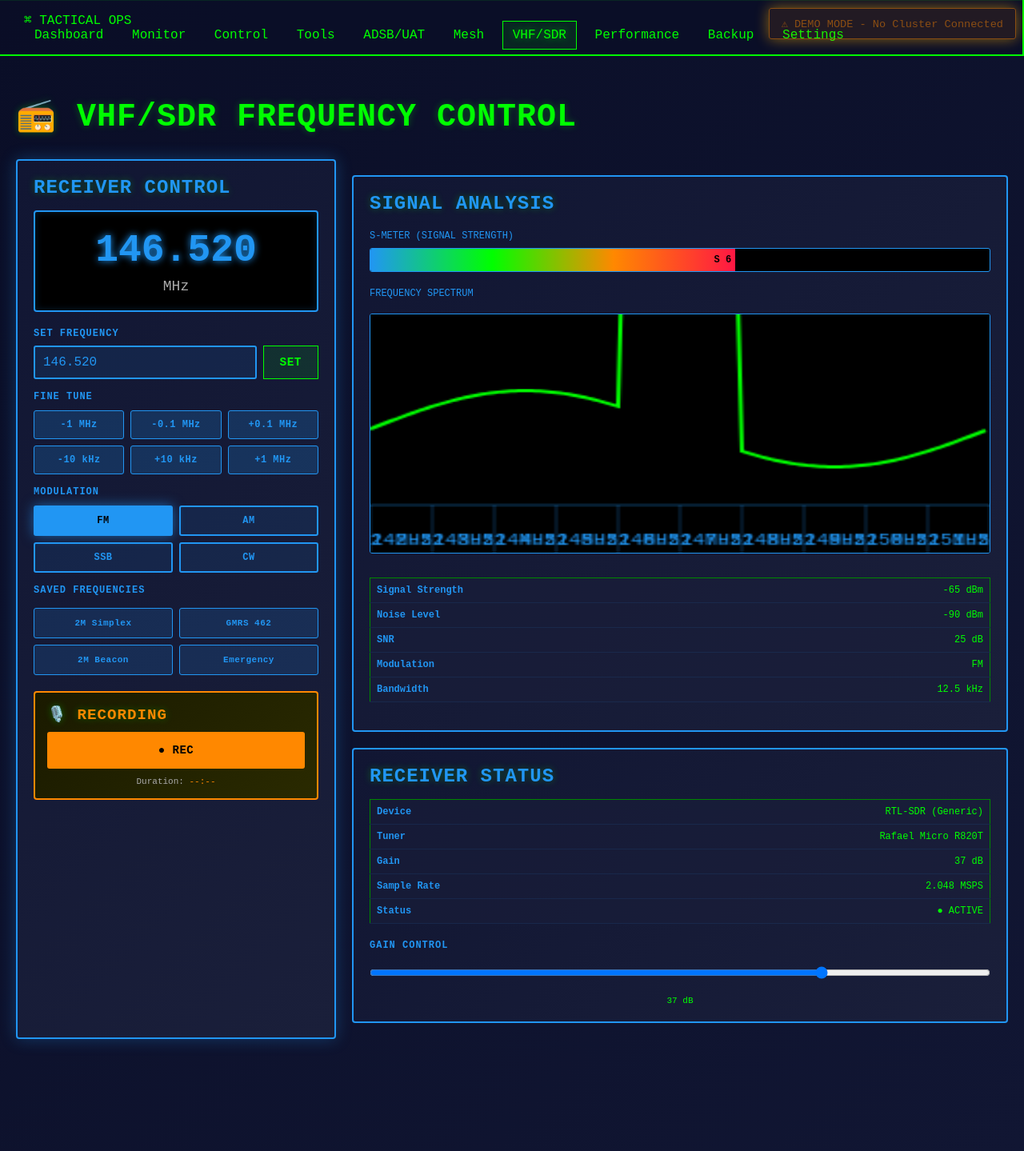
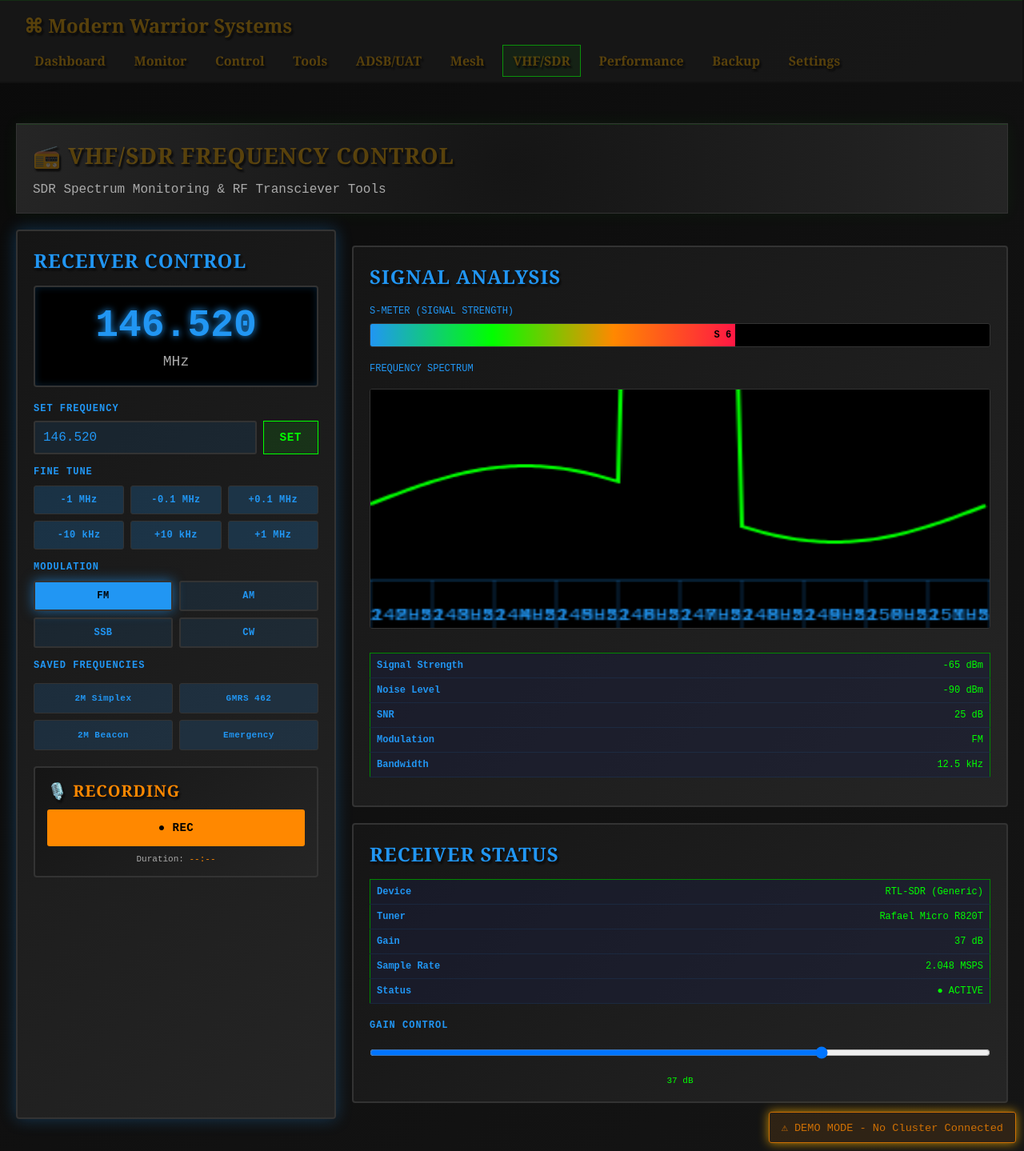
Before and after one commit to VidiVici98/Portable-Pi-5-Cluster-Server, a Flask app: page /vhf in a window 1280 px wide. Shown: the whole page at 80% size. Run offline with Flask 3, Linux system fonts and the light colour scheme.

Commit message:
Improved Dashboard Styles

```diff
--- a/web/static/css/style.css
+++ b/web/static/css/style.css
@@ -12,33 +11,27 @@
     --warning: #ffb300;        /* Amber - warning */
     --success: #00ff00;        /* Green - operational */
     --info: #00bfff;           /* Deep sky blue */
-
     /* Backgrounds */
-    --bg-primary: #0a0e27;     /* Deep navy */
-    --bg-secondary: #111633;   /* Slightly lighter navy */
-    --bg-tertiary: #1a1f3a;    /* Even lighter */
-
+    --bg-primary: #0a0a0a;     /* Deep navy */
+    --bg-secondary: #151515;   /* Slightly lighter navy */
+    --bg-tertiary: #252525;    /* Even lighter */
     /* Text colors */
     --text-primary: #00ff00;   /* CRT green */
     --text-secondary: #00cc00; /* Darker green */
     --text-muted: #008800;     /* Muted green */
-
     /* Borders */
     --border-color: #00ff00;
     --border-color-dim: #008800;
-
     /* Fonts */
     --font-mono: 'Courier New', 'Courier', monospace;
     --font-sans: 'Segoe UI', 'Roboto', sans-serif;
 }
-
 /* Global styles */
 * {
     margin: 0;
     padding: 0;
     box-sizing: border-box;
 }
-
 html, body {
     width: 100%;
     height: 100%;
@@ -48,122 +41,91 @@ html, body {
     color: var(--text-primary);
     overflow-x: hidden;
 }
-
-/* Grid background pattern */
-body::before {
-    content: '';
-    position: fixed;
-    top: 0;
-    left: 0;
-    width: 100%;
-    height: 100%;
-    background-image:
-        linear-gradient(0deg, transparent 24%, rgba(0, 255, 0, 0.03) 25%, rgba(0, 255, 0, 0.03) 26%, transparent 27%, transparent 74%, rgba(0, 255, 0, 0.03) 75%, rgba(0, 255, 0, 0.03) 76%, transparent 77%, transparent),
-        linear-gradient(90deg, transparent 24%, rgba(0, 255, 0, 0.03) 25%, rgba(0, 255, 0, 0.03) 26%, transparent 27%, transparent 74%, rgba(0, 255, 0, 0.03) 75%, rgba(0, 255, 0, 0.03) 76%, transparent 77%, transparent);
-    background-size: 40px 40px;
-    pointer-events: none;
-    z-index: -1;
-}
-
 /* Container */
 .container {
     max-width: 1400px;
     margin: 0 auto;
     padding: 20px;
 }
-
 /* Typography */
 h1, h2, h3, h4, h5, h6 {
-    font-family: var(--font-mono);
-    color: var(--text-primary);
-    text-shadow: 0 0 10px rgba(0, 255, 0, 0.3);
+    font-family:Georgia, 'Times New Roman', Times, serif;
+    color:rgba(255, 179, 0, 0.3);
+    text-shadow: 1px 2px 2px #111,
+                 2px 3px 2px #0b0b0b;
     margin-bottom: 15px;
     font-weight: bold;
     letter-spacing: 1px;
 }
-
-h1 { font-size: 2.5em; margin-bottom: 30px; }
-h2 { font-size: 2em; }
+h1 { font-size: 2.25em; margin-bottom: 30px; }
+h2 { font-size: 1.75em; }
 h3 { font-size: 1.5em; }
-h4 { font-size: 1.2em; }
-
+h4 { font-size: 1.25em; }
 p, span, a {
     color: var(--text-primary);
 }
-
 a {
     text-decoration: none;
     transition: all 0.3s ease;
     border-bottom: 1px solid transparent;
 }
-
 a:hover {
     color: var(--secondary);
     text-shadow: 0 0 5px rgba(255, 136, 0, 0.5);
 }
-
 /* Navigation */
+.nav-brand {
+    height: 50px;
+    position: relative;
+    display: block;
+    font-family: Georgia, 'Times New Roman', Times, serif;
+    color:rgba(255, 179, 0, 0.3);
+    font-weight: bold;
+    text-shadow: 1px 2px 2px #111,
+                 2px 3px 2px #0b0b0b;
+    font-size: 1.5rem;
+}
 nav {
-    background: rgba(10, 14, 39, 0.8);
-    border-bottom: 2px solid var(--border-color);
-    border-right: 2px solid var(--border-color);
+    background: rgba(25, 25, 25, 0.8);
+    border-bottom: 2px solid #111;
+    border-right: 2px solid #111;
     padding: 15px 30px;
     margin-bottom: 30px;
     box-shadow: inset 0 1px 0 rgba(0, 255, 0, 0.1);
 }
-
 nav ul {
     list-style: none;
     display: flex;
     gap: 30px;
 }
-
 nav a {
-    color: var(--text-primary);
     padding: 8px 12px;
     border: 1px solid transparent;
     transition: all 0.3s ease;
+    font-family: Georgia, 'Times New Roman', Times, serif;
+    color:rgba(255, 179, 0, 0.3);
+    font-weight: bold;
+    text-shadow: 1px 2px 2px #111,
+                 2px 3px 2px #0b0b0b;
 }
-
 nav a:hover, nav a.active {
-    border: 1px solid var(--border-color);
-    background: rgba(0, 255, 0, 0.1);
-    color: var(--primary);
-    text-shadow: 0 0 10px rgba(0, 255, 0, 0.5);
+    border: 1px solid rgba(0, 255, 0, 0.5);
+    background:rgba(0, 255, 0, 0.05);
+    font-family: Georgia, 'Times New Roman', Times, serif;
+    color:rgba(255, 179, 0, 0.3);
+    font-weight: bold;
+    text-shadow: 1px 2px 2px #111,
+                 2px 3px 2px #0b0b0b;
 }
-
 /* Cards/Panels */
 .card, .panel {
-    background: rgba(26, 31, 58, 0.7);
-    border: 1px solid var(--border-color-dim);
-    border-left: 3px solid var(--primary);
+    background: radial-gradient(circle at 50%, #151515, #252525);
+    border: 1px solid #333;
     padding: 20px;
     margin-bottom: 20px;
     box-shadow: 0 0 20px rgba(0, 255, 0, 0.05), inset 0 1px 0 rgba(0, 255, 0, 0.1);
     transition: all 0.3s ease;
 }
-
-.card:hover {
-    border-left: 3px solid var(--primary);
-    box-shadow: 0 0 30px rgba(0, 255, 0, 0.15), inset 0 1px 0 rgba(0, 255, 0, 0.1);
-    transform: translateX(5px);
-}
-
-.card.critical {
-    border-left-color: var(--danger);
-    box-shadow: 0 0 20px rgba(255, 23, 68, 0.1);
-}
-
-.card.warning {
-    border-left-color: var(--warning);
-    box-shadow: 0 0 20px rgba(255, 179, 0, 0.1);
-}
-
-.card.success {
-    border-left-color: var(--success);
-    box-shadow: 0 0 20px rgba(0, 255, 0, 0.1);
-}
-
 /* Buttons */
 button, .btn {
     background: rgba(0, 255, 0, 0.1);
@@ -467,38 +411,33 @@ tbody tr:hover {
     border-radius: 50%;
     animation: spin 0.8s linear infinite;
 }
-
 @keyframes spin {
     0% { transform: rotate(0deg); }
     100% { transform: rotate(360deg); }
 }
-
 /* Demo mode indicator */
 .demo-mode {
     position: fixed;
-    top: 10px;
+    bottom: 10px;
     right: 10px;
-    background: rgba(255, 136, 0, 0.2);
+    background: rgba(188, 115, 32, 0.2);
     border: 1px solid var(--secondary);
     color: var(--secondary);
     padding: 10px 15px;
     border-radius: 3px;
     font-size: 0.85em;
     z-index: 1000;
-    animation: pulse-warning 3s infinite;
+    animation: pulse-warning 6s infinite;
 }
-
 /* Responsive */
 @media (max-width: 768px) {
     .grid-2, .grid-3, .grid-4 {
         grid-template-columns: 1fr;
     }
-
     nav ul {
         flex-direction: column;
         gap: 10px;
     }
-
     h1 { font-size: 1.8em; }
     h2 { font-size: 1.4em; }
 }
--- a/web/templates/control.html
+++ b/web/templates/control.html
@@ -11,7 +11,7 @@
     <div class="demo-mode">⚠ DEMO MODE - No Cluster Connected</div>
     {% endif %}
     <nav class="navbar">
-        <div class="nav-brand">⌘ TACTICAL OPS</div>
+        <div class="nav-brand">⌘ Modern Warrior Systems</div>
         <div class="nav-links">
             <a href="/">Dashboard</a>
             <a href="/monitor">Monitor</a>
@@ -27,7 +27,6 @@
         <div class="demo-badge" id="demoBadge" style="display:none;">DEMO MODE</div>
     </nav>
     <main class="container">
-        <h1>CLUSTER CONTROL</h1>
         <!-- Cluster Operations -->
         <div class="card">
             <h2>CLUSTER OPERATIONS</h2>
--- a/web/templates/index.html
+++ b/web/templates/index.html
@@ -11,7 +11,7 @@
     <div class="demo-mode">⚠ DEMO MODE - No Cluster Connected</div>
     {% endif %}
     <nav class="navbar">
-        <div class="nav-brand">⌘ TACTICAL OPS</div>
+        <div class="nav-brand">⌘ Modern Warrior Systems</div>
         <div class="nav-links">
             <a href="/" class="active">Dashboard</a>
             <a href="/monitor">Monitor</a>
@@ -27,7 +27,6 @@
         <div class="demo-badge" id="demoBadge" style="display:none;">DEMO MODE</div>
     </nav>
     <main class="container">
-        <h1>CLUSTER COMMAND & CONTROL</h1>
         <!-- Node Overview with Purposes -->
         <div class="card">
             <h2>📡 CLUSTER COMPOSITION</h2>
--- a/web/templates/performance.html
+++ b/web/templates/performance.html
@@ -11,7 +11,7 @@
     <div class="demo-mode">⚠ DEMO MODE - No Cluster Connected</div>
     {% endif %}
     <nav class="navbar">
-        <div class="nav-brand">⌘ TACTICAL OPS</div>
+        <div class="nav-brand">⌘ Modern Warrior Systems</div>
         <div class="nav-links">
             <a href="/">Dashboard</a>
             <a href="/monitor">Monitor</a>
@@ -27,7 +27,6 @@
         <div class="demo-badge" id="demoBadge" style="display:none;">DEMO MODE</div>
     </nav>
     <div class="container">
-        <h1>PERFORMANCE ANALYSIS</h1>
         <!-- Cluster Performance Summary -->
         <div class="card">
             <h2>CLUSTER METRICS</h2>
--- a/web/templates/settings.html
+++ b/web/templates/settings.html
@@ -11,7 +11,7 @@
     <div class="demo-mode">⚠ DEMO MODE - No Cluster Connected</div>
     {% endif %}
     <nav class="navbar">
-        <div class="nav-brand">⌘ TACTICAL OPS</div>
+        <div class="nav-brand">⌘ Modern Warrior Systems</div>
         <div class="nav-links">
             <a href="/">Dashboard</a>
             <a href="/monitor">Monitor</a>
@@ -27,7 +27,6 @@
         <div class="demo-badge" id="demoBadge" style="display:none;">DEMO MODE</div>
     </nav>
     <main class="container">
-        <h1>SETTINGS & CONFIGURATION</h1>
         <!-- Dashboard Settings -->
         <div class="card">
             <h2>DASHBOARD SETTINGS</h2>
--- a/web/templates/vhf.html
+++ b/web/templates/vhf.html
@@ -18,15 +18,15 @@
             }
         }
         .frequency-panel {
-            background: linear-gradient(135deg, #111633 0%, #1A1F3A 100%);
-            border: 2px solid #2196F3;
+            background: linear-gradient(135deg, #151515 0%, #252525 100%);
+            border: 2px solid #333;
             border-radius: 4px;
             padding: 20px;
             box-shadow: 0 0 20px rgba(33, 150, 243, 0.3);
         }
         .frequency-display {
             background: #000;
-            border: 2px solid #2196F3;
+            border: 2px solid #333;
             border-radius: 4px;
             padding: 20px;
             text-align: center;
@@ -63,7 +63,7 @@
             width: 100%;
             padding: 10px;
             background: rgba(33, 150, 243, 0.1);
-            border: 2px solid #2196F3;
+            border: 2px solid #333;
             color: #2196F3;
             font-family: 'Courier New', monospace;
             font-size: 16px;
@@ -83,7 +83,7 @@
         .freq-btn {
             padding: 10px;
             background: rgba(33, 150, 243, 0.2);
-            border: 1px solid #2196F3;
+            border: 1px solid #333;
             color: #2196F3;
             font-size: 12px;
             font-weight: bold;
@@ -104,7 +104,7 @@
         .mode-btn {
             padding: 10px;
             background: rgba(33, 150, 243, 0.1);
-            border: 2px solid #2196F3;
+            border: 2px solid #333;
             color: #2196F3;
             font-size: 12px;
             font-weight: bold;
@@ -121,8 +121,8 @@
             box-shadow: 0 0 10px rgba(33, 150, 243, 0.5);
         }
         .spectrum-display {
-            background: linear-gradient(135deg, #111633 0%, #1A1F3A 100%);
-            border: 2px solid #2196F3;
+            background: linear-gradient(135deg, #151515 0%, #252525 100%);
+            border: 2px solid #333;
             border-radius: 4px;
             padding: 20px;
             margin: 20px 0;
@@ -131,7 +131,7 @@
             width: 100%;
             height: 300px;
             background: #000;
-            border: 1px solid #2196F3;
+            border: 1px solid #333;
             border-radius: 3px;
             margin: 10px 0;
         }
@@ -148,7 +148,7 @@
             width: 100%;
             height: 30px;
             background: #000;
-            border: 1px solid #2196F3;
+            border: 1px solid #333;
             border-radius: 3px;
             overflow: hidden;
             position: relative;
@@ -167,8 +167,8 @@
             font-size: 12px;
         }
         .recording-panel {
-            background: linear-gradient(135deg, #1A1A00 0%, #2A2A00 100%);
-            border: 2px solid #FF8800;
+            background: linear-gradient(135deg, #151515 0%, #252525 100%);
+            border: 2px solid #333;
             border-radius: 4px;
             padding: 15px;
             margin: 20px 0;
@@ -225,7 +225,7 @@
         .preset-btn {
             padding: 12px;
             background: rgba(33, 150, 243, 0.15);
-            border: 1px solid #2196F3;
+            border: 1px solid #333;
             color: #2196F3;
             font-size: 11px;
             font-weight: bold;
@@ -247,7 +247,7 @@
     <div class="demo-mode">⚠ DEMO MODE - No Cluster Connected</div>
     {% endif %}
     <nav class="navbar">
-        <div class="nav-brand">⌘ TACTICAL OPS</div>
+        <div class="nav-brand">⌘ Modern Warrior Systems</div>
         <div class="nav-links">
             <a href="/">Dashboard</a>
             <a href="/monitor">Monitor</a>
@@ -263,7 +263,10 @@
         <div class="demo-badge" id="demoBadge" style="display:none;">DEMO MODE</div>
     </nav>
     <main class="container">
-        <h1>📻 VHF/SDR FREQUENCY CONTROL</h1>
+        <section class="panel">
+            <h2>📻 VHF/SDR FREQUENCY CONTROL</h2>
+            <p style="color: #AAA; margin: 0;">SDR Spectrum Monitoring & RF Transciever Tools</p>
+        </section>
         <div class="sdr-container">
             <!-- Frequency Control Panel -->
             <div class="frequency-panel">
```
Also changed, not shown: other parts of web/static/css/style.css (+33 -52 lines), web/templates/adsb.html (+14 -10 lines), web/templates/backup.html (+1 -16 lines), web/templates/mesh.html (+18 -15 lines), web/templates/monitor.html (+5 -2 lines), web/templates/tools.html (+3 -32 lines).
